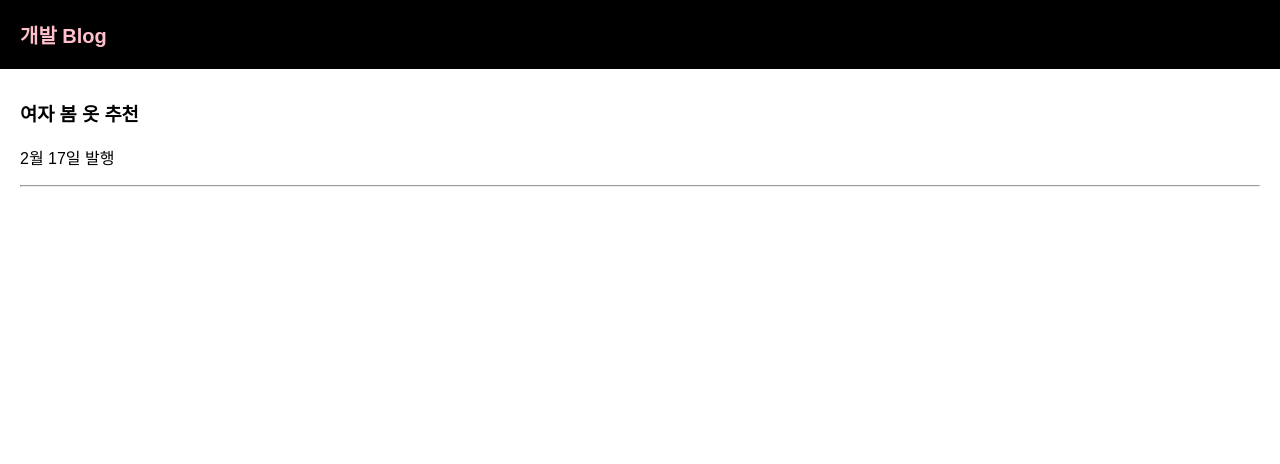
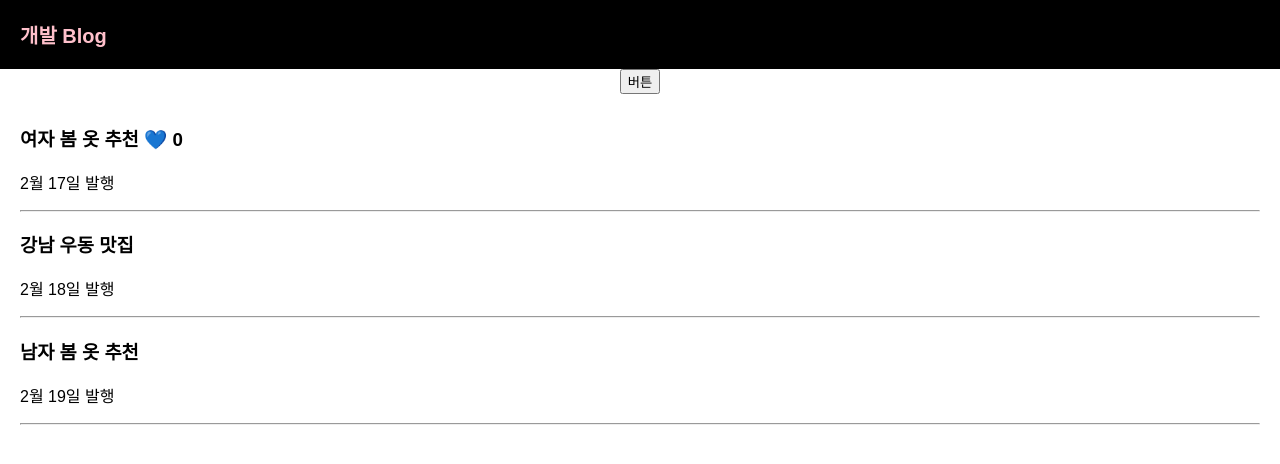
Before and after one commit to hijiyun/ReactProject, a React (Create React App) app in the folder react_study/: page / in a window 1280 px wide. Shown: the top 464 px of the page. Built offline with nearby package versions, Linux system fonts and the light colour scheme.

Commit message:
리스트 더 많이 만들기, onClick이벤트리스너 쓰기

```diff
--- a/react_study/src/App.js
+++ b/react_study/src/App.js
@@ -1,19 +1,42 @@
+/* eslint-disable  */
+/* 위에있는 주석은 warning을 잡아주지 않게끔 해주는 코드*/
 import React, { useState } from 'react';
 import logo from './logo.svg';
 import './App.css';
 
 function App() {
-  let [글제목, 글제목변경] = useState('여자 봄 옷 추천');
+  let [글제목, 글제목변경] = useState(['여자 봄 옷 추천','강남 우동 맛집','남자 봄 옷 추천']);
+  let [하트, 하트변경] = useState(0);
   let posts = "강남 고기 맛집 리스트";
+  function 제목바꾸기() {
+    글제목변경(["남자 봄 옷 추천", "강남 우동 맛집", "남자 봄 옷 추천"]);
+  }
   return (
     <div className="App">
       <div className="black-nav">
-        <div style={{color:'pink'}}>개발 Blog</div>
+        <div style={{ color: "pink" }}>개발 Blog</div>
       </div>
+      <button onClick={ 제목바꾸기 }>버튼</button>
       <div className="list">
-        <h3>{ 글제목 }</h3>
+        <h3>
+          {글제목[0]}{" "}
+          <span
+            onClick={() => {
+              하트변경(하트 + 1);
+            }}
+          >
+            💙
+          </span>{" "}
+          {하트}{" "}
+        </h3>
         <p>2월 17일 발행</p>
-        <hr/>
+        <hr />
+        <h3>{글제목[1]}</h3>
+        <p>2월 18일 발행</p>
+        <hr />
+        <h3>{글제목[2]}</h3>
+        <p>2월 19일 발행</p>
+        <hr />
       </div>
     </div>
   );
```
